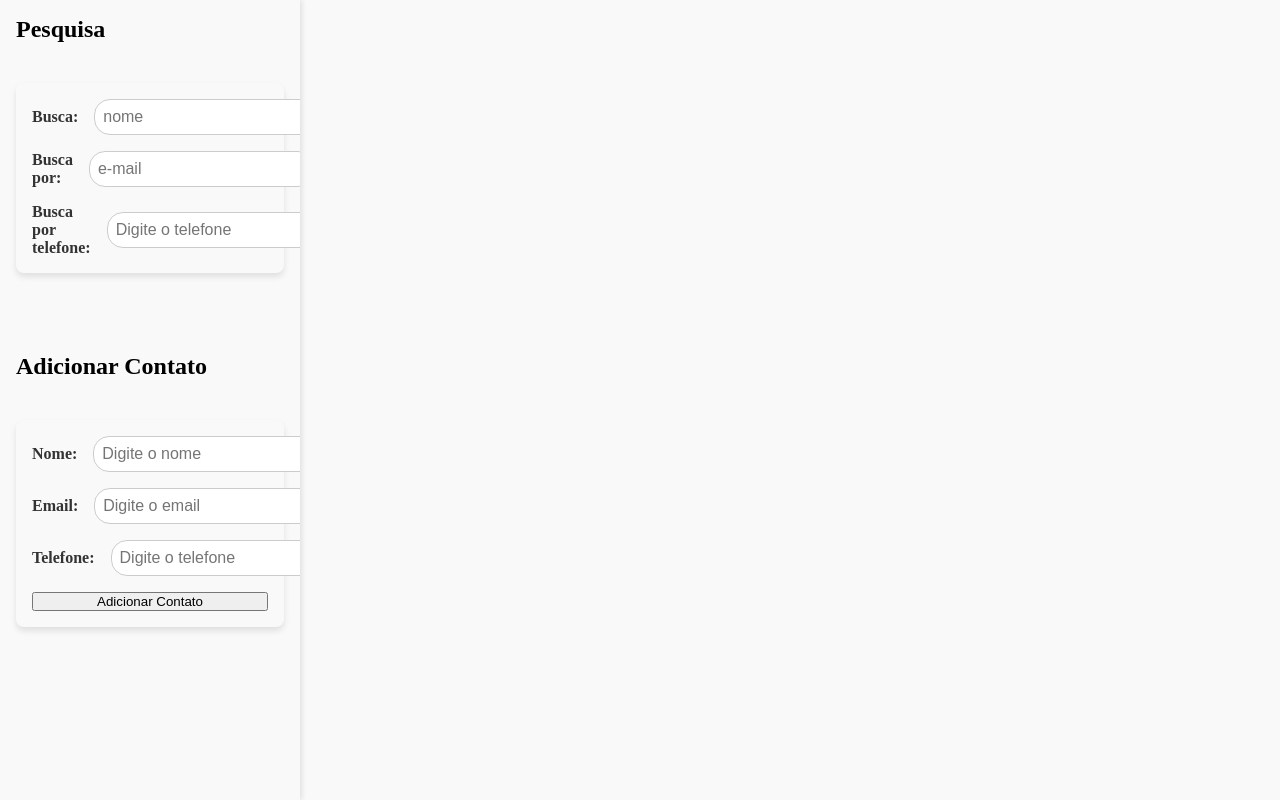
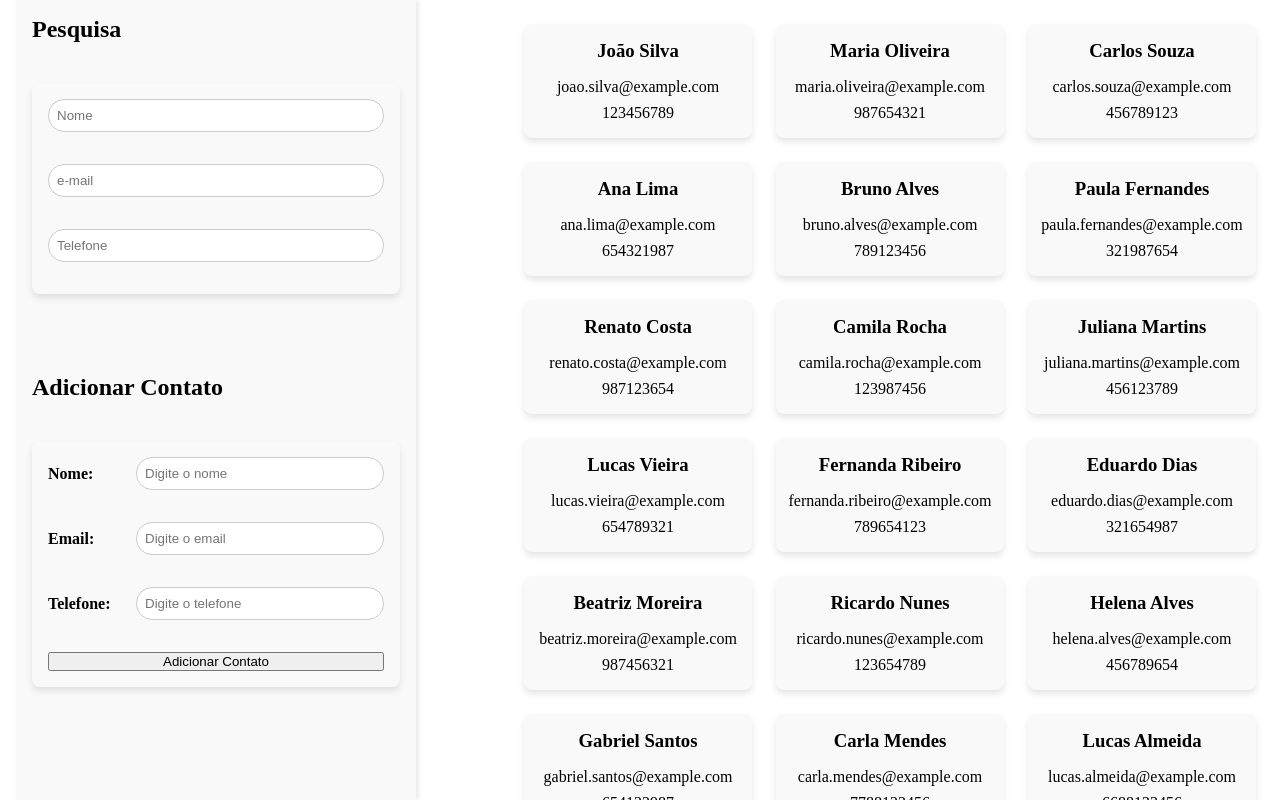
Before and after one commit to FabiusCaesar/lista-contatos, a React (Create React App) app: page / in a window 1280 px wide. Built offline with nearby package versions, Linux system fonts and the light colour scheme.

Commit message:
ajustando a exibição da lista de contatos

```diff
--- /dev/null
+++ b/src/components/FormElements/styles.ts
@@ -0,0 +1,44 @@
+import styled from 'styled-components'
+
+export const FieldGroup = styled.div`
+  display: flex;
+  align-items: center;
+  gap: 8px;
+  margin-bottom: 16px;
+
+  @media (max-width: 768px) {
+    flex-direction: column;
+    align-items: flex-start;
+  }
+`
+
+export const Label = styled.label`
+  min-width: 80px;
+  font-weight: bold;
+`
+
+export const Input = styled.input`
+  flex: 1;
+  width: 100%;
+  padding: 8px;
+  border-radius: 16px;
+  border: 1px solid #ccc;
+  outline: none;
+
+  &:focus {
+    border-color: #007bff; /* Cor de foco */
+    box-shadow: 0 0 0 2px rgba(0, 123, 255, 0.25); /* Efeito de foco */
+  }
+`
+
+export const Form = styled.form`
+  display: flex;
+  flex-direction: column;
+  gap: 1rem;
+  padding: 1rem;
+  background-color: #f9f9f9;
+  border-radius: 8px;
+  box-shadow: 0px 4px 6px rgba(0, 0, 0, 0.1);
+  margin-top: 24px;
+  margin-bottom: 64px;
+`
--- a/src/components/Titulo/index.tsx
+++ /dev/null
@@ -1,5 +0,0 @@
-import { Ttl } from './styles'
-
-const Titulo = () => <Ttl>Contatos</Ttl>
-
-export default Titulo
--- a/src/components/Titulo/styles.ts
+++ /dev/null
@@ -1,8 +0,0 @@
-import styled from 'styled-components'
-
-export const Ttl = styled.h1`
-  display: flex;
-  align-items: center;
-  padding: 8px;
-  margin-bottom: 8px;
-`
--- a/src/containers/ListaContatos/index.tsx
+++ b/src/containers/ListaContatos/index.tsx
@@ -1,6 +1,6 @@
 import React from 'react'
 import ContatoCard from '../../components/ContatoCard'
-import Titulo from '../../components/Titulo'
+import Titulo from '../../styles'
 import { Contatos } from './styles'
 import { useSelector } from 'react-redux'
 import { RootReducer } from '../../store'
@@ -24,7 +24,7 @@ const ListaContatos: React.FC<ListaContatoProps> = ({ contatos }) => {
 
   return (
     <div>
-      <Titulo />
+      <Titulo>Contatos</Titulo>
       <Contatos>
         {contatosExibir.length === 0 ? (
           <p>Nenhum contato adicionado ainda.</p>
--- a/src/containers/ListaContatos/styles.ts
+++ b/src/containers/ListaContatos/styles.ts
@@ -1,10 +1,11 @@
 import styled from 'styled-components'
 
 export const Contatos = styled.div`
+  margin-left: 500px; // mesmo valor do width do painel lateral
+  padding: 24px;
+  height: 100vh;
+  overflow-y: scroll;
   display: grid;
-  margin: 0 auto;
   grid-template-columns: 1fr 1fr 1fr;
   gap: 24px;
-  width: 80%;
-  overflow-y: scroll;
 `
--- a/src/containers/PainelLateral/FormBusca/index.tsx
+++ b/src/containers/PainelLateral/FormBusca/index.tsx
@@ -1,5 +1,5 @@
 import React, { useEffect, useState } from 'react'
-import * as S from '../styles'
+import * as S from '../../../components/FormElements/styles'
 import { useSelector } from 'react-redux'
 import { RootReducer } from '../../../store'
 
@@ -34,16 +34,14 @@ const FormBusca: React.FC<FormBuscaProps> = ({ setContatosFiltrados }) => {
       <h2>Pesquisa</h2>
       <S.Form>
         <S.FieldGroup>
-          <S.Label>Busca:</S.Label>
           <S.Input
             type="text"
-            placeholder="nome"
+            placeholder="Nome"
             value={nome}
             onChange={(e) => setNome(e.target.value)}
           />
         </S.FieldGroup>
         <S.FieldGroup>
-          <S.Label>Busca por:</S.Label>
           <S.Input
             type="email"
             placeholder="e-mail"
@@ -52,10 +50,9 @@ const FormBusca: React.FC<FormBuscaProps> = ({ setContatosFiltrados }) => {
           />
         </S.FieldGroup>
         <S.FieldGroup>
-          <S.Label>Busca por telefone:</S.Label>
           <S.Input
             type="tel"
-            placeholder="Digite o telefone"
+            placeholder="Telefone"
             value={telefone}
             onChange={(e) => setTelefone(e.target.value)}
           />
--- a/src/containers/PainelLateral/FormContato/index.tsx
+++ b/src/containers/PainelLateral/FormContato/index.tsx
@@ -1,7 +1,7 @@
 import React, { useState } from 'react'
 import { useDispatch } from 'react-redux'
 import { adicionarContato } from '../../../store/reducers/contatosSlice'
-import * as S from '../styles'
+import * as S from '../../../components/FormElements/styles'
 
 // O componente principal
 const FormContato: React.FC = () => {
--- a/src/containers/PainelLateral/styles.ts
+++ b/src/containers/PainelLateral/styles.ts
@@ -1,7 +1,8 @@
 import styled from 'styled-components'
 
 export const Painel = styled.aside`
-  width: 300px;
+  margin-left: 16px;
+  width: 400px;
   height: 100vh;
   position: fixed;
   top: 0;
@@ -14,42 +15,3 @@ export const Painel = styled.aside`
   gap: 1rem;
   overflow-y: auto; /* Permite scroll interno se o conteúdo exceder a altura */
 `
-
-export const FieldGroup = styled.div`
-  display: flex;
-  align-items: center; /* Alinha verticalmente label e input */
-  gap: 1rem; /* Espaço entre o label e o input */
-  width: 100%; /* Garante que o grupo ocupe toda a largura disponível */
-`
-
-export const Form = styled.form`
-  display: flex;
-  flex-direction: column;
-  gap: 1rem;
-  padding: 1rem;
-  background-color: #f9f9f9;
-  border-radius: 8px;
-  box-shadow: 0px 4px 6px rgba(0, 0, 0, 0.1);
-  margin-top: 24px;
-  margin-bottom: 64px;
-`
-
-export const Label = styled.label`
-  font-size: 1rem;
-  font-weight: bold;
-  color: #333;
-`
-
-export const Input = styled.input`
-  flex: 1; /* Faz o input ocupar o restante do espaço */
-  padding: 0.5rem;
-  font-size: 1rem;
-  border: 1px solid #ccc;
-  border-radius: 16px;
-  outline: none;
-
-  &:focus {
-    border-color: #007bff; /* Cor de foco */
-    box-shadow: 0 0 0 2px rgba(0, 123, 255, 0.25); /* Efeito de foco */
-  }
-`
--- a/src/styles/index.ts
+++ b/src/styles/index.ts
@@ -10,10 +10,21 @@ const EstiloGlobal = createGlobalStyle`
 
 export const Container = styled.div`
   display: grid;
-  grid-template-columns: 300px 1fr; /* Painel Lateral fixo + espaço restante para ListaContatos */
+  grid-template-columns: 1fr auto;
+`
+
+export const MAinContainer = styled.main`
+  padding: 0 40px;
   height: 100vh;
-  overflow: hidden; /* Evita scroll no container principal */
-  background-color: #f9f9f9;
+  overflow-y: scroll;
+`
+
+export const Titulo = styled.h2`
+  display: block;
+  margin-top: 40px;
+  margin-bottom: 40px;
+  font-size: 18px;
+  font-weight: bold;
 `
 
 export default EstiloGlobal
```
